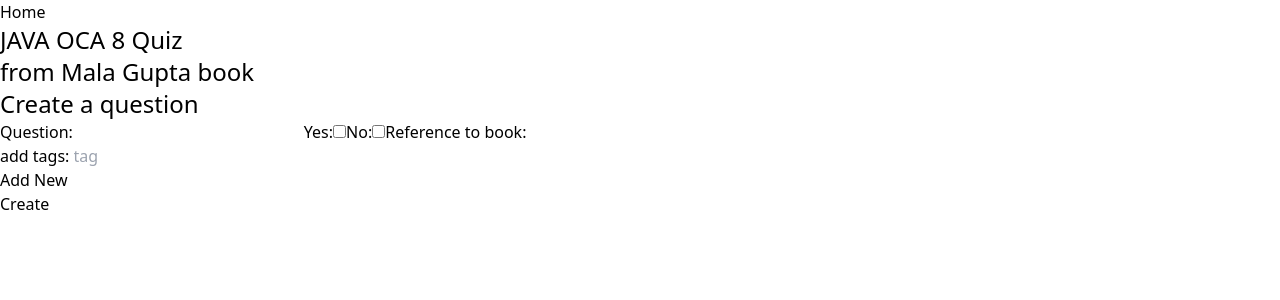
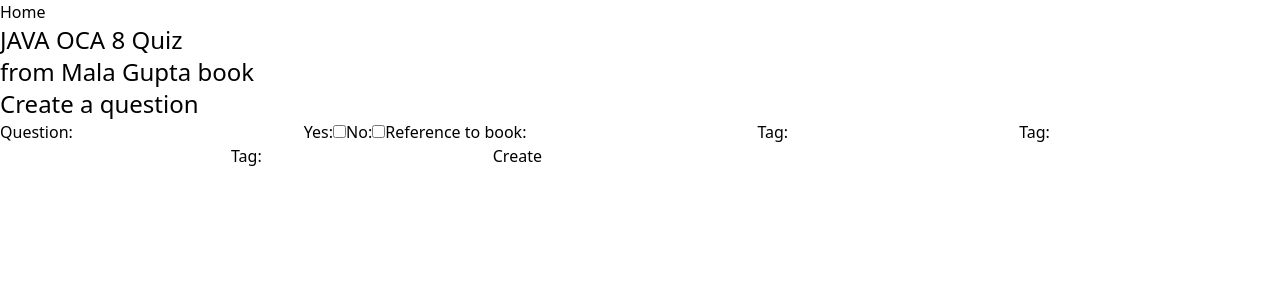
Before and after one commit to JorritScholten/OCAQuizApp, a React (Vite) app in the folder frontend/: page /question in a window 1280 px wide. Shown: the top 300 px of the page. Built offline with nearby package versions, Linux system fonts and the light colour scheme.

Commit message:
I can't figure it out yet

```diff
--- a/frontend/src/pages/question/yesNoQuestion/AddRemoveInputField.jsx
+++ b/frontend/src/pages/question/yesNoQuestion/AddRemoveInputField.jsx
@@ -44,6 +44,7 @@
                       name="tag"
                       className="form-control"
                       placeholder="tag"
+                      onChange={(e) => setName(e.target.value)}
                     />
                   </div>
                 </div>
--- a/frontend/src/pages/question/yesNoQuestion/YesNoQuestion.jsx
+++ b/frontend/src/pages/question/yesNoQuestion/YesNoQuestion.jsx
@@ -1,6 +1,6 @@
 import React from "react";
 import { useState } from "react";
-import AddRemoveInputField from "./AddRemoveInputField";
+
 export default function YesNoQuestion() {
   // const [type] = "YESNO";
   const [title, setTitle] = useState("");
@@ -61,7 +61,9 @@
         setIsCorrect1(Boolean);
         // setAnswer2("");
         setIsCorrect2(Boolean);
-        setName("");
+        setName1("");
+        setName2("");
+        setName3("");
 
         // setMessage("Yes/No question created successfully");
       } else {
@@ -115,8 +117,33 @@
             onChange={(e) => setReferenceToBook(e.target.value)}
           />
         </label>
-
-        <AddRemoveInputField />
+        <label htmlFor="name1">
+          Tag:
+          <input
+            type="text"
+            value={name1}
+            id="name1"
+            onChange={(e) => setName1(e.target.value)}
+          />
+        </label>
+        <label htmlFor="name2">
+          Tag:
+          <input
+            type="text"
+            value={name2}
+            id="name2"
+            onChange={(e) => setName2(e.target.value)}
+          />
+        </label>
+        <label htmlFor="name3">
+          Tag:
+          <input
+            type="text"
+            value={name3}
+            id="name3"
+            onChange={(e) => setName3(e.target.value)}
+          />
+        </label>
 
         <button type="submit">Create</button>
 
```
